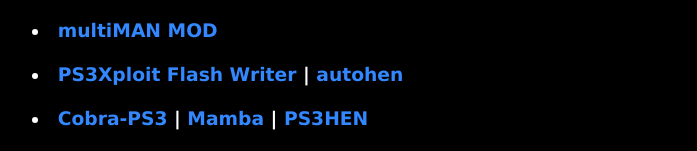
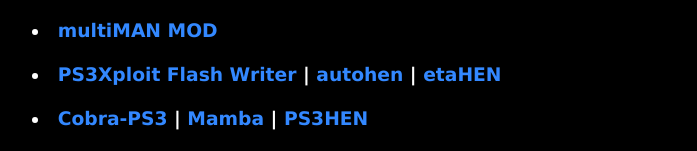
Before and after one commit to aldostools/aldostools.github.io, a plain HTML site: page index.html in a window 1280 px wide. Shown: the part 415-566 px from the top of the page, without its empty margins (291-988 px from the left). Drawn offline with Linux system fonts and the light colour scheme.

Commit message:
Update index.html

```diff
--- a/index.html
+++ b/index.html
@@ -22,7 +22,7 @@
 <tr><td><h3><li><a href="https://github.com/aldostools/ps3netsrv/releases">ps3netsrv Repository</a> | <a href="https://github.com/aldostools/ps3netsrv">Code</a>
 <tr><td><h3><li><a href="https://github.com/aldostools/IRISMAN/releases">IRISMAN Repository</a> | <a href="https://github.com/aldostools/IRISMAN">Code</a>
 <tr><td><h3><li><a href="https://github.com/aldostools/resources/releases/multiMAN">multiMAN MOD</a>
-<tr><td><h3><li><a href="https://aldostools.github.io/flashwriter">PS3Xploit Flash Writer</a> | <a href="https://aldostools.github.io/autohen">autohen</a>
+<tr><td><h3><li><a href="https://aldostools.github.io/flashwriter">PS3Xploit Flash Writer</a> | <a href="https://aldostools.github.io/autohen">autohen</a> | <a href="https://aldostools.github.io/ps5xploit">etaHEN</a>
 <tr><td><h3><li><a href="https://github.com/aldostools/cobra-ps3">Cobra-PS3</a> | <a href="https://github.com/aldostools/Mamba">Mamba</a> | <a href="https://github.com/aldostools/ps3hen">PS3HEN</a>
 <tr><td><h3><li><a href="https://github.com/aldostools/resources">Resources</a> | <a href="https://github.com/aldostools/resources/releases">Downloads</a>
 <tr><td><h3><li><a href="https://github.com/aldostools/pppwnui/releases">PS4 PPPwnUI MOD</a>
```
